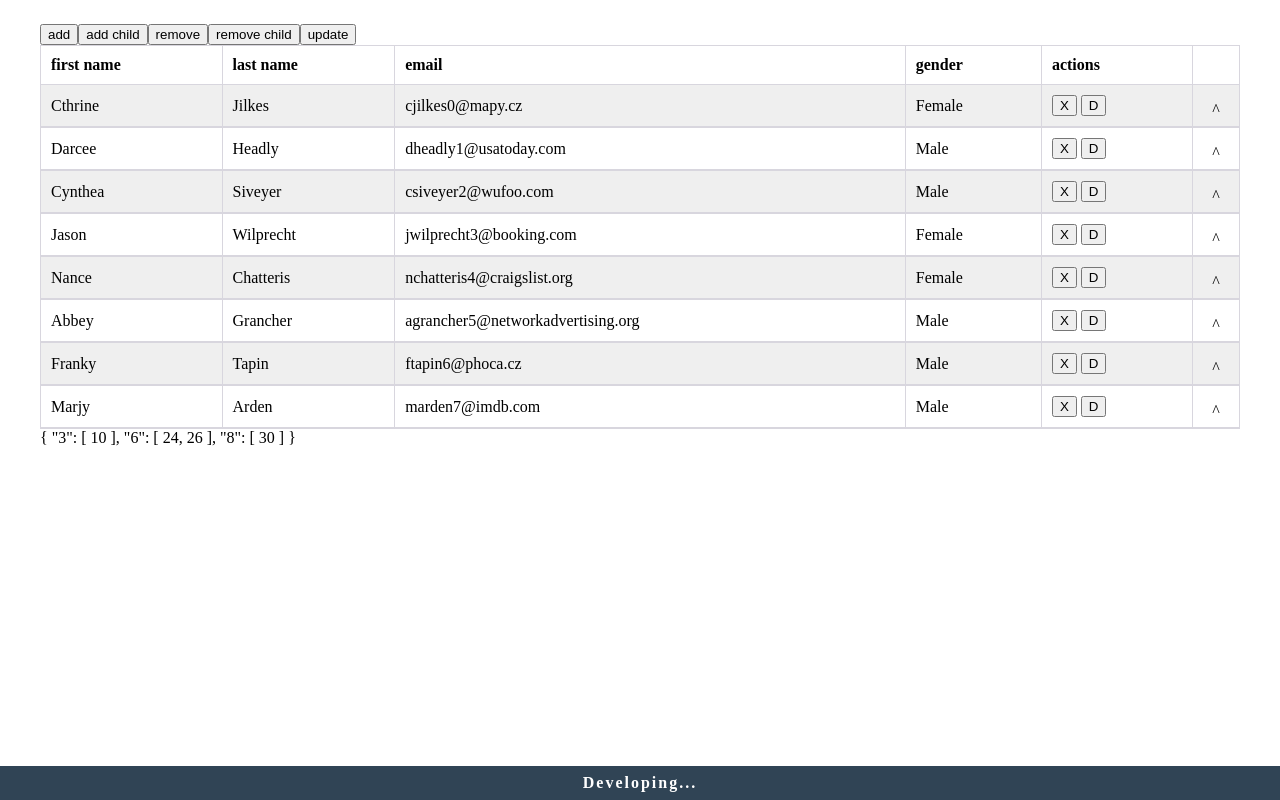
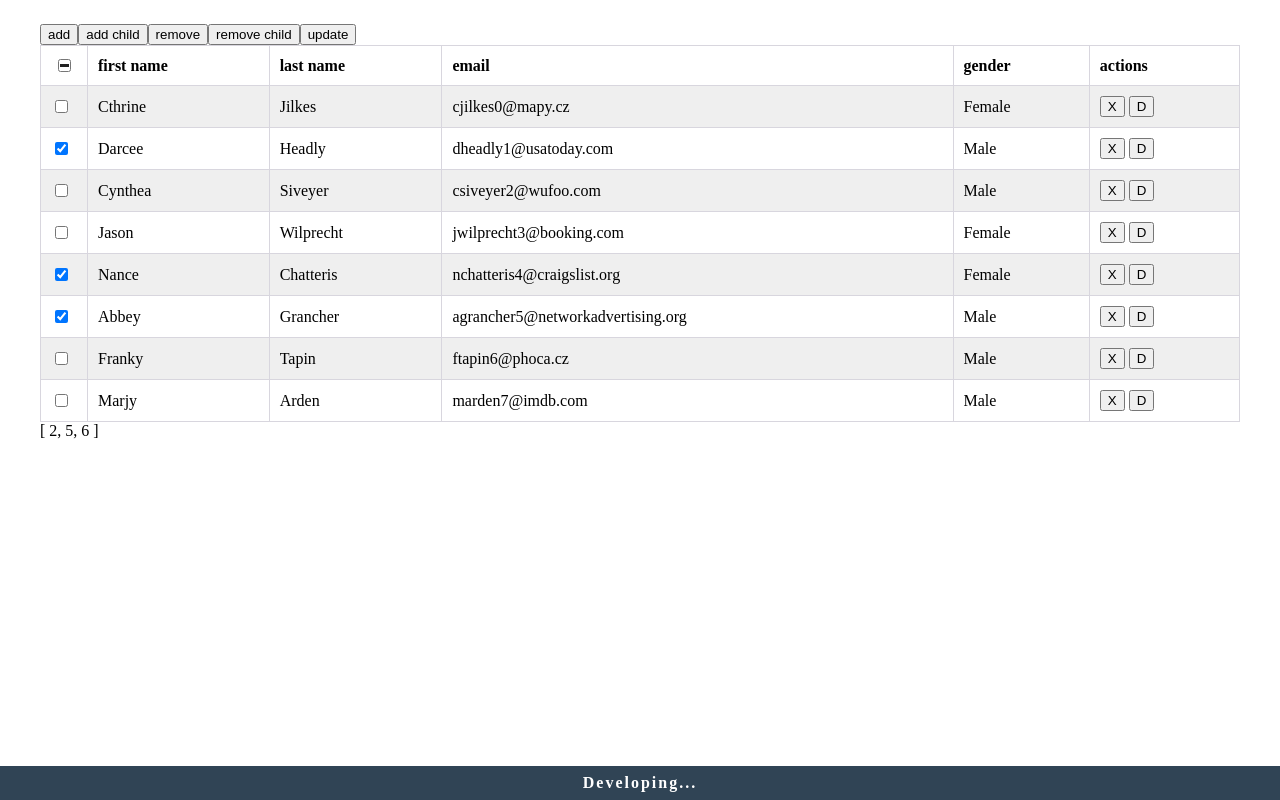
Before and after one commit to Abdulaziz5h/a-v-datatable, a Vue app: page / in a window 1280 px wide. Built offline with nearby package versions, Linux system fonts and the light colour scheme.

Commit message:
update -- fix checkbox bar and add default value for items

```diff
--- a/src/App.vue
+++ b/src/App.vue
@@ -11,22 +11,22 @@
                 :headers="headers"
                 :items="items"
                 classes="borderd cell-borderd striped"
-                :headerOptions="headerOptions"
                 :selectOptions="selectOptions"
+                :reduce="item => item.id"
+                v-model="selected"
+            >
+                <!-- :headerOptions="headerOptions"
                 :collapseOptoins="collapseOptoins"
-                v-model="selected1"
-                :reduce="item => item.id"
                 ref="table"
                 @remove="log"
                 @details="log"
                 @update="log"
-                @lostId="log"
-            >
+                @lostId="log" -->
                 <!-- select1 => :reduce="(item) => item.id" -->
                 <!-- select2 => :reduce="(item) => ({id: item.id, first_name:
                 item.first_name})" -->
             </a-v-datatable>
-            {{ selected1 }}
+            {{ selected }}
             <footer class="footer">
                 Developing...
             </footer>
@@ -65,7 +65,6 @@ export default {
             },
             items: rows,
             selectOptions: {
-                group: true,
                 enable: true
             },
             collapseOptoins: {
--- a/src/a-v-datatable/a-v-datatable-components/a-v-datatable-header-row.vue
+++ b/src/a-v-datatable/a-v-datatable-components/a-v-datatable-header-row.vue
@@ -63,10 +63,13 @@ export default {
     position: relative;
     width: 26px;
     margin: auto;
+    display: flex;
+    justify-content: center;
+    align-items: center;
     .bar {
         position: absolute;
         top: 8px;
-        left: 6px;
+        left: 9px;
         width: 9px;
         height: 3px;
         background: #212121;
--- a/src/a-v-datatable/a-v-datatable.vue
+++ b/src/a-v-datatable/a-v-datatable.vue
@@ -214,7 +214,8 @@ export default {
         // table body rows
         items: {
             type: Array,
-            required: true
+            required: true,
+            default: () => []
         },
 
         // Select Options
--- a/src/main.js
+++ b/src/main.js
@@ -1,6 +1,8 @@
 import Vue from "vue";
 import App from "./App.vue";
 // TODO: don't forget to add pagination
+// TODO: fix select without reduce
+// TODO: fix on change select from out of component
 require("./assets/global.scss");
 Vue.config.productionTip = false;
 
--- a/vue.config.js
+++ b/vue.config.js
@@ -12,9 +12,9 @@ module.exports = {
             path: path.resolve(__dirname, "dist")
         }
     },
-    chainWebpack: config => {
-        config.entryPoints.delete("app");
-        config.entry("main").clear();
-        config.entry("main").add("./src/install.js");
-    }
+    // chainWebpack: config => {
+    //     config.entryPoints.delete("app");
+    //     config.entry("main").clear();
+    //     config.entry("main").add("./src/install.js");
+    // }
 };
```
Also changed, not shown: package.json (+5 -4 lines).
